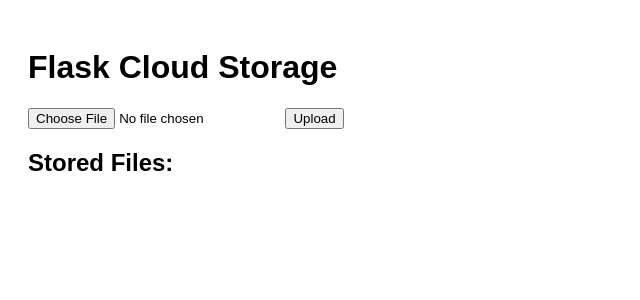
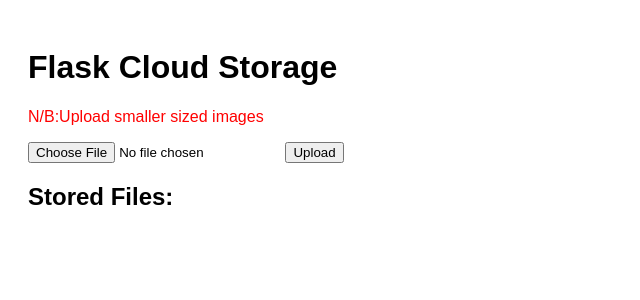
Before and after one commit to peterkyle01/flask-assignment-three, a Flask app: page / in a window 1280 px wide. Shown: the top 300 px of the page, without its empty margins (0-640 px from the left). Run offline with Flask 3, Linux system fonts and the light colour scheme.

Commit message:
update/notebetter

```diff
--- a/static/style.css
+++ b/static/style.css
@@ -9,3 +9,6 @@ ul {
 li {
     margin-bottom: 5px;
 }
+.notebetter{
+    color: red;
+}
--- a/templates/index.html
+++ b/templates/index.html
@@ -6,6 +6,7 @@
 </head>
 <body>
     <h1>Flask Cloud Storage</h1>
+    <p class="notebetter">N/B:Upload smaller sized images</p>
     <form method="POST" enctype="multipart/form-data">
         <input type="file" name="file">
         <button type="submit">Upload</button>
```
